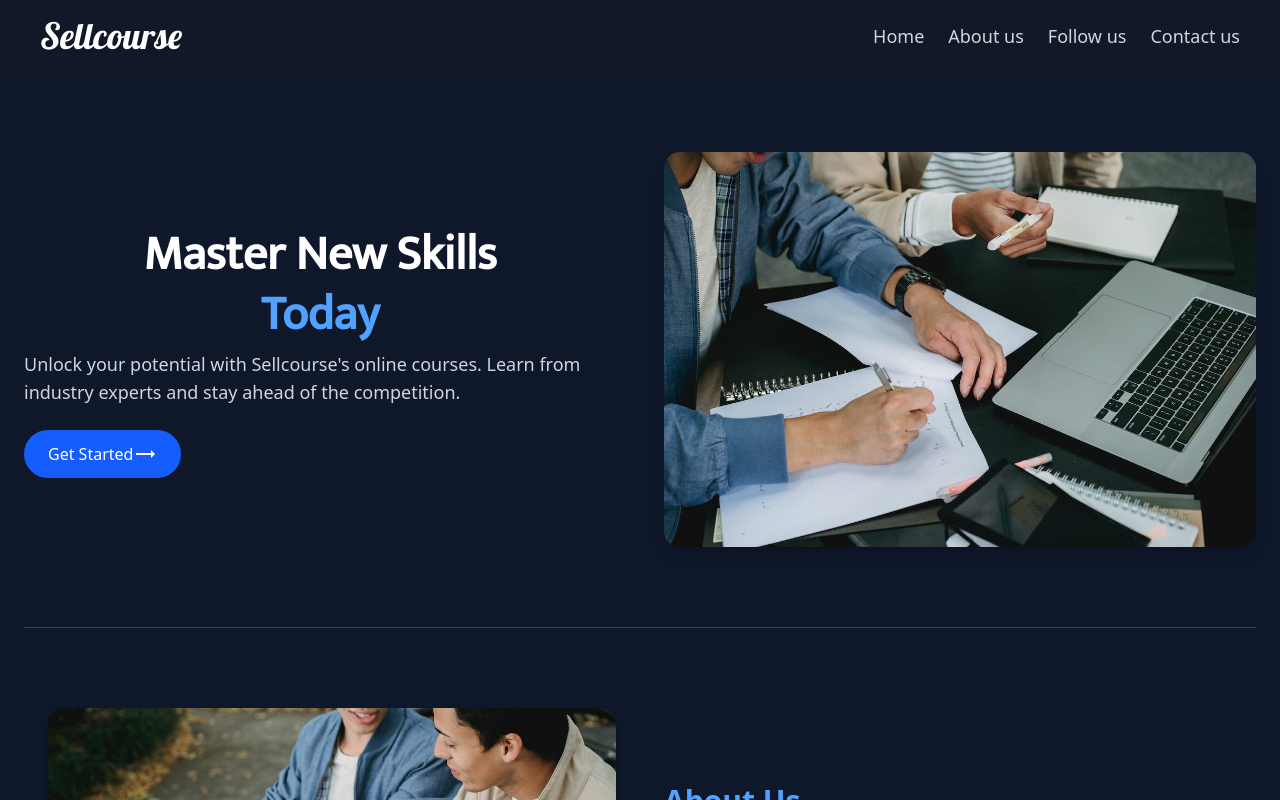
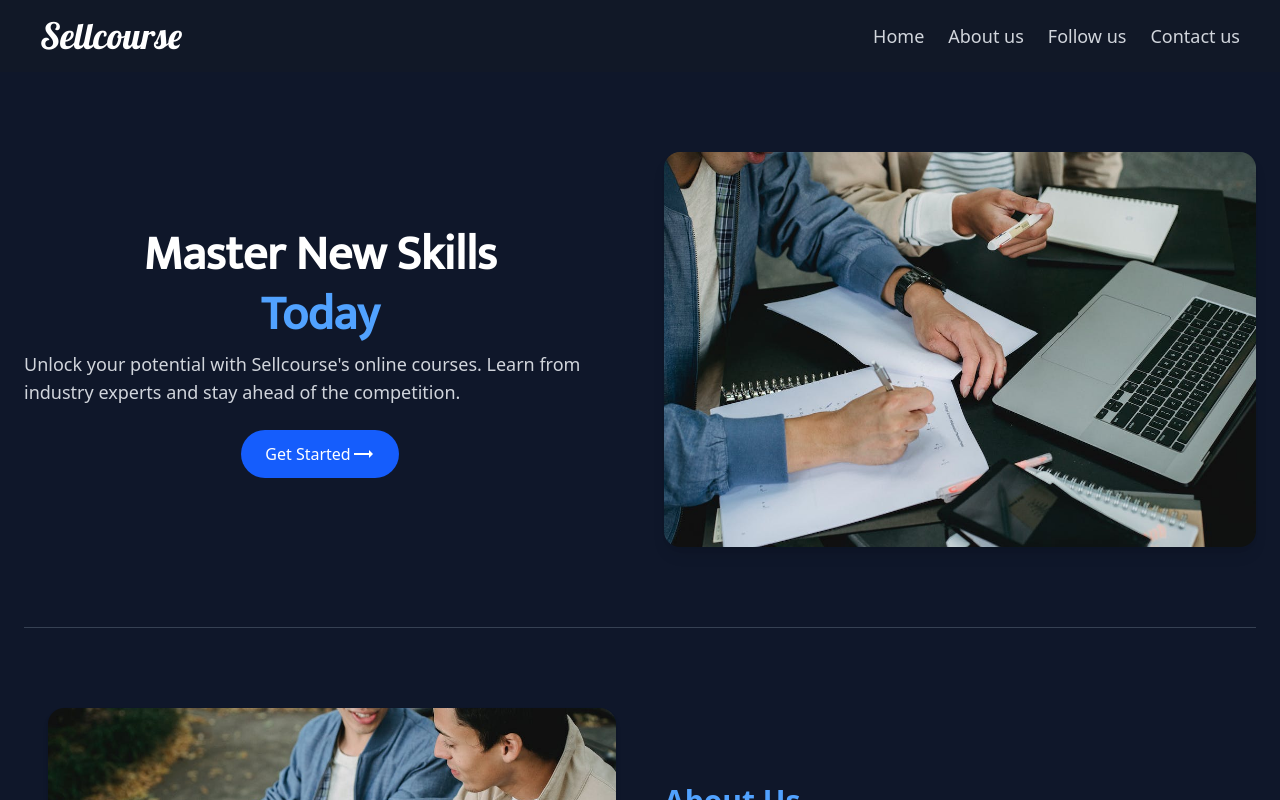
Before and after one commit to Aniket-op/Course-selling-webApp, a React (Vite) app in the folder Frontend/: page / in a window 1280 px wide. Shown: the top 800 px of the page. Built offline with nearby package versions, Linux system fonts and the light colour scheme.

Commit message:
landing page ready 1

```diff
--- a/Frontend/src/components/LandingPage/Landing.jsx
+++ b/Frontend/src/components/LandingPage/Landing.jsx
@@ -22,12 +22,17 @@ export const Landing = () => {
             <p className="text-gray-300 text-lg">
               Unlock your potential with Sellcourse's online courses. Learn from industry experts and stay ahead of the competition.
             </p>
-            <button
-              className="bg-blue-600 hover:bg-blue-500 text-white px-6 py-3 rounded-full flex items-center transition"
-              onClick={() => navigate("/start")}
-            >
-              Get Started <TrendingFlatIcon />
-            </button>
+            <div className="flex justify-center">
+              <button
+                className="bg-blue-600 hover:bg-blue-500 text-white px-6 py-3 rounded-full flex items-center transition-all "
+                onClick={() => navigate("/start")}
+              >
+                Get Started <TrendingFlatIcon />
+
+              </button>
+            </div>
+
+
           </div>
           <div className="md:w-1/2">
             <img src={Image2} alt="Learning" className="rounded-2xl shadow-lg" />
```
